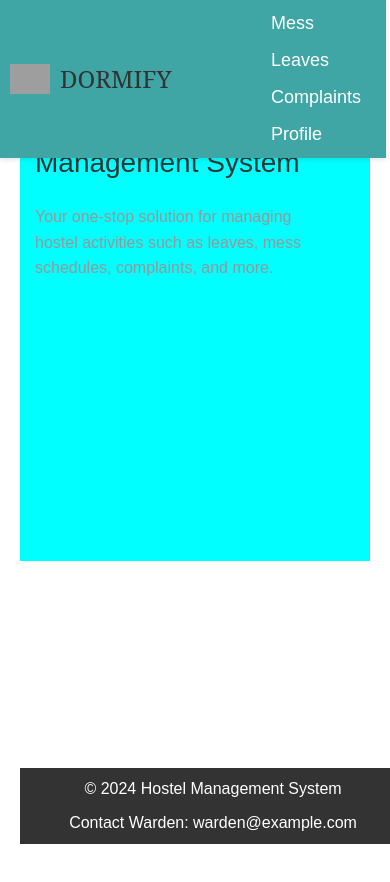
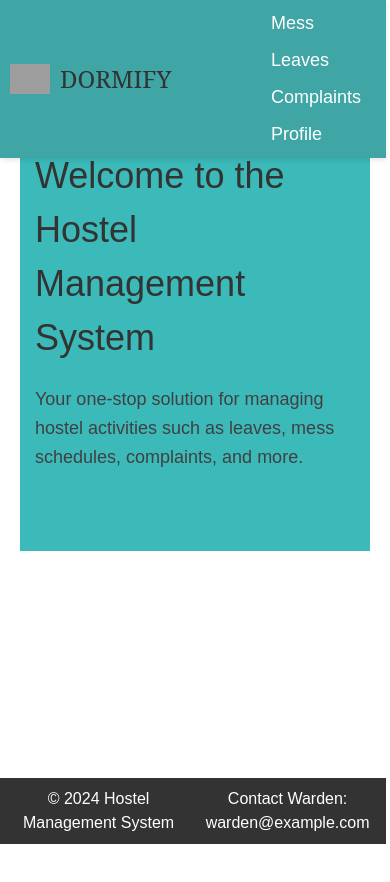
Before and after one commit to NoorArora07/hostel-management, a React (Vite) app in the folder frontend/: page /profile in a window 390 px wide. Shown: the top 882 px of the page. Built offline with nearby package versions, Linux system fonts and the light colour scheme; grey boxes are pictures that could not be loaded.

Commit message:
corrected prev commit for homepage

```diff
--- a/frontend/src/App.jsx
+++ b/frontend/src/App.jsx
@@ -2,19 +2,18 @@ import React from 'react';
 import Login from './Components/Login/Login';
 import SignUp from './Components/Login/SignUp';
 import SignUp2 from './Components/Login/SignUp2';
-import Homepage from './Components/HomePage/HomePage';
+import Homepage from './Components/HomePage/homepage';
 
 function App() {
   return (
-  <>
-    {/* <div style={{display: 'flex', justifyContent: 'center'}}>
-      <h1 style={{ color: 'white', boxShadow: 'unset'}}>DORMIFY</h1>
-    </div> */}
     <div>
-      <Homepage />
+    <div style={{display: 'flex', justifyContent: 'center'}}>
+    <h1 style={{ color: 'white', boxShadow: 'unset'}}>DORMIFY</h1>
+  </div>
+      <div>
+          <Homepage />
+      </div>
     </div>
-    {/* <h1 className='bg-green-300' text-black>TAILWIND TEST</h1> */}
-  </>
   );
 }
 
--- a/frontend/src/Components/HomePage/HomePage.css
+++ b/frontend/src/Components/HomePage/HomePage.css
@@ -4,7 +4,7 @@
     justify-content: space-between;
     align-items: center;
     flex: 1; /* Allow content area to expand */
-    background-color: aqua;
+    background-color: #3cb9b9;
 }
 
 .homepage-banner {
@@ -22,22 +22,23 @@
     font-size: 36px;
     color: #333;
     margin-bottom: 20px;
+    margin-top: 25px;
 }
 
 .homepage-description p {
     font-size: 18px;
-    color: #989797;
+    color: #414040;
     line-height: 1.6;
 }
 
-.homepage-image-container {
+/* .homepage-image-container {
     max-width: 50%;
     height: 300px;
     background-image: url('../../Photos/dormify-logo.jpg');
     background-size: cover;
     background-position: center;
     border-radius: 8px;
-}
+} */
 
 /* Footer Styles */
 .homepage-footer {
@@ -47,10 +48,11 @@
     padding: 9px;
     margin: 0; /* Remove any external margins */
     display: grid;
-    grid-template-columns: repeat(2, 1fr); /* 2 equal columns */
+    grid-template-columns: repeat(2, 1fr);
     gap: 10px;
     position: absolute;
-    bottom: 0;
+    bottom:0px;
+    left:0;
     width: 99%;
 }
 
@@ -75,36 +77,5 @@ body, html {
 
 .homepage-footer {
     position: absolute;
-    bottom: 0;
+    bottom: 0px;
 }
-
-/* Responsive Design for Homepage */
-@media screen and (max-width: 768px) {
-    .homepage-description h1 {
-        font-size: 28px;
-    }
-
-    .homepage-description p {
-        font-size: 16px;
-        max-width: 90%;
-    }
-
-    .homepage-main {
-        flex-direction: column;
-        align-items: center;
-    }
-
-    .homepage-banner {
-        flex-direction: column;
-        align-items: center;
-    }
-
-    .homepage-image-container {
-        max-width: 100%;
-        height: 200px; /* Adjust for smaller screens */
-    }
-
-    .homepage-footer {
-        grid-template-columns: 1fr; /* Single column layout for small screens */
-    }
-}
--- a/frontend/src/Main.jsx
+++ b/frontend/src/Main.jsx
@@ -6,7 +6,7 @@ import Login from './Components/Login/Login.jsx'
 import SignIn from './Components/Login/SignUp.jsx'
 import SignUp from './Components/Login/SignUp.jsx'
 import SignUp2 from './Components/Login/SignUp2.jsx'
-import Homepage from './Components/HomePage/HomePage.jsx'
+import Homepage from './Components/HomePage/homepage.jsx'
 
 ReactDOM.createRoot(document.getElementById('root')).render(
   <React.StrictMode>
```
Also changed, not shown: frontend/src/Components/HomePage/homepage.jsx (line endings or trailing spaces).
